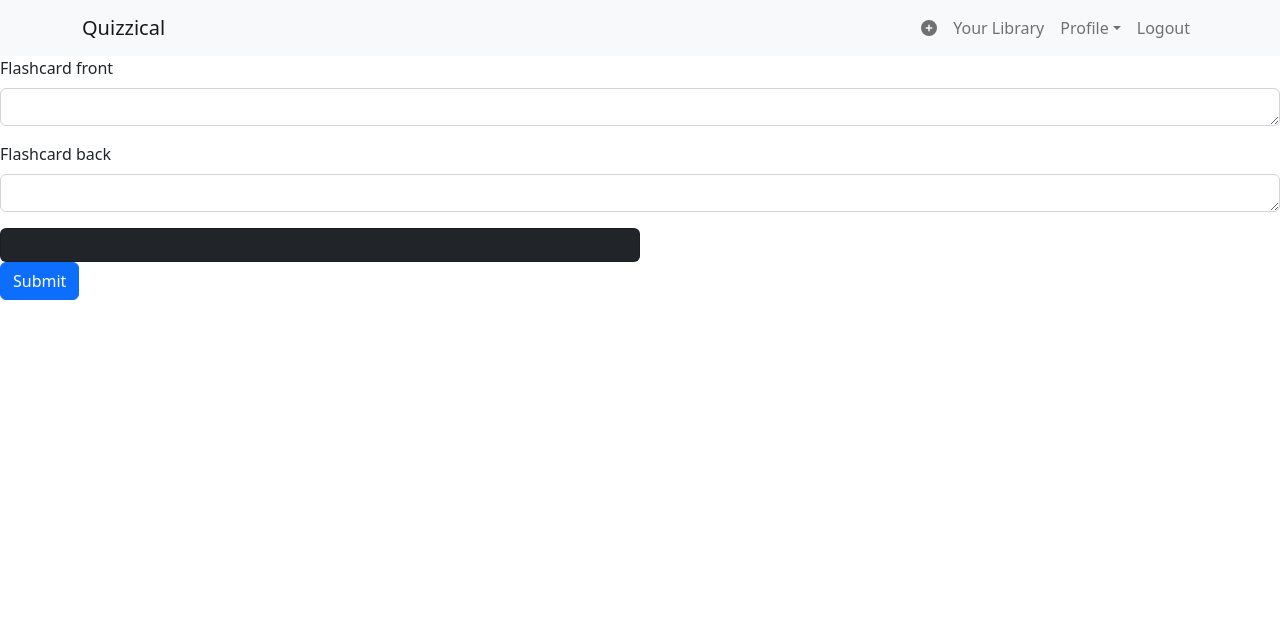
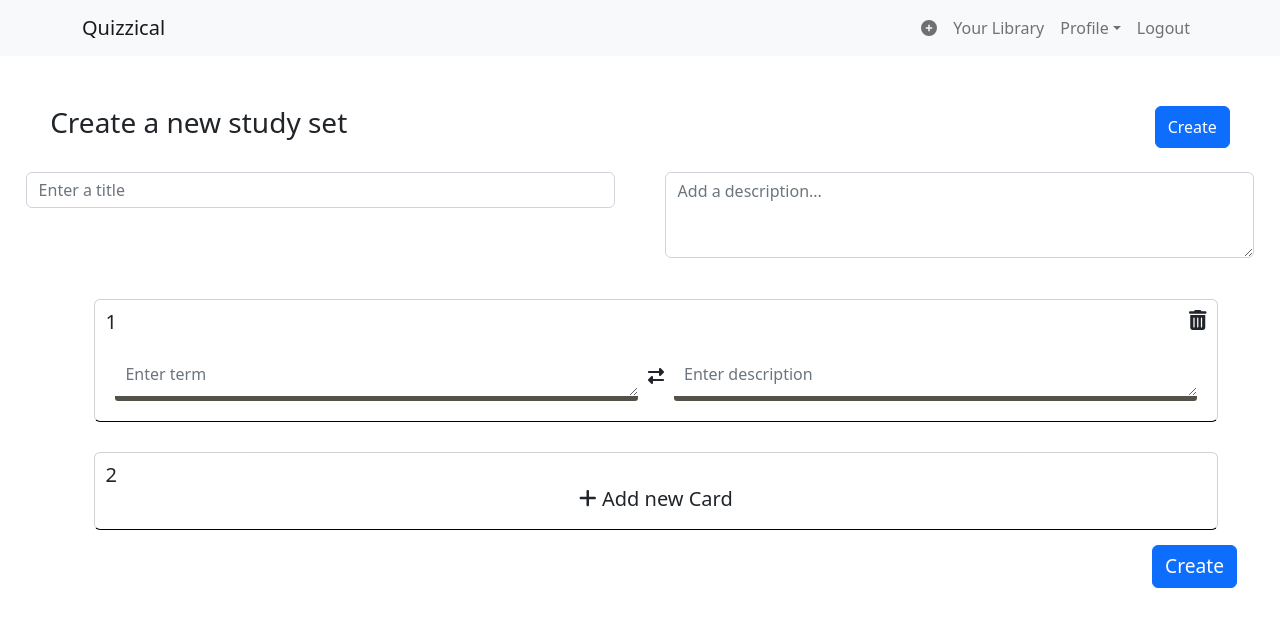
Before and after one commit to miaju/flashcards, a React (Create React App) app in the folder react_app/: page /new in a window 1280 px wide. Shown: the top 626 px of the page. Built offline with nearby package versions, Linux system fonts and the light colour scheme.

Commit message:
finish creating the new study set form and initial styling (#8)
* make new card list componenet

* connect new cards and new card list componenets' states

* finish initial new set component + styling

```diff
--- a/react_app/src/App.js
+++ b/react_app/src/App.js
@@ -6,7 +6,7 @@ import "./App.scss";
 import useAppData from "./hooks/useAppData";
 import NavBar from "./components/Navbar";
 import Home from "./components/Home";
-import { CardList, NewCard } from "./components/Cards/index"
+import { CardList, NewCardList } from "./components/Cards/index"
 import { Login, Logout, Profile } from "./components/User/index";
 
 
@@ -22,7 +22,7 @@ export default function App() {
       <NavBar logout={updateLogout} user={state.user}/>
       <Routes>
         <Route path="/" element={<Home/>}/>
-        <Route path="/new" element={<NewCard/>}/>
+        <Route path="/new" element={<NewCardList/>}/>
         <Route path="/cards" element={<CardList cards={state.curCards} />}/>
         <Route path="/profile" element={<Profile user={state.user} logout={updateLogout} show={state.showLogout}/>}/>
         <Route path="/login" element={<Login/>}/>
--- a/react_app/src/components/Cards/NewCard.js
+++ b/react_app/src/components/Cards/NewCard.js
@@ -1,43 +1,71 @@
 import { useState } from 'react';
-import Button from 'react-bootstrap/Button';
 import Form from 'react-bootstrap/Form';
+import Card from 'react-bootstrap/Card';
+import { FontAwesomeIcon } from '@fortawesome/react-fontawesome'
+import { faRightLeft, faTrashCan } from '@fortawesome/free-solid-svg-icons'
 
-import CardItem from './CardItem';
+import "./NewCard.scss";
 
-export default function NewCard(props) {
-  const [front, setFront] = useState('');
-  const [back, setBack] = useState('');
-  const [clicked, setClicked] = useState(false);
-  const [showErr, setShowErr] = useState(false);
+export default function NewCard({id, state, setState}) {
+  const [card, setCard] = useState({
+    front: '',
+    back: '',
+  });
 
-  const click = () => { setClicked(!clicked) }
+  function updateCardFront(event) {
+    setCard({...card, front: event.target.value});
+    const cards = state.cards;
+    cards[id] = card;
+    setState({
+      ...state,
+      cards,
+      showCardErr: false
+    });
+  }
 
-  function submit() {
-    if (front === '' || back === '') {
-      return setShowErr(true);
-    }
-    console.log(front, back);
+  function updateCardBack(event) {
+    setCard({...card, back: event.target.value});
+    const cards = state.cards;
+    cards[id] = card;
+    setState({
+      ...state,
+      cards,
+      showCardErr: false
+    });
+  }
+
+  function del() {
+    const tempCards = state.cards;
+    const newCount = state.numOfCards -1
+    tempCards.splice(id, 1);
+    setState({
+      ...state,
+      cards: tempCards,
+      numOfCards: newCount
+    })
+  }
+
+  function swap() {
+    const temp = card.front;
+    setCard({
+      ...card,
+      front: card.back,
+      back: temp
+    });
   }
 
   return(
-    <>
-      <div className="form-error">
-        {showErr && "Something went wrong. Please make sure that the inputs are non-empty and try again."}
-      </div>
-      <Form>
-        <Form.Group className="mb-3" controlId="newCard.front">
-          <Form.Label>Flashcard front</Form.Label>
-          <Form.Control value={front} onChange={(event) => {setFront(event.target.value); setShowErr(false)}} as="textarea" rows={1} />
-        </Form.Group>
-        <Form.Group className="mb-3" controlId="newCard.back">
-          <Form.Label>Flashcard back</Form.Label>
-          <Form.Control value={back} onChange={(event) => {setBack(event.target.value); setShowErr(false)}} as="textarea" rows={1} />
-        </Form.Group>
+    <Card id="new-card">
+    <Card.Title>
+      {id + 1}
+      <FontAwesomeIcon id='delete' icon={faTrashCan} onClick={del}/>
+    </Card.Title>
+      <Form id="form">
+        <Form.Control id="input" value={card.front} onChange={(event) => updateCardFront(event)} as="textarea" rows={1} placeholder="Enter term"/>
+        <FontAwesomeIcon id="swap-icon" icon={faRightLeft} onClick={swap}/>
+        <Form.Control id="input" value={card.back} onChange={(event) => updateCardBack(event)} as="textarea" rows={1} placeholder="Enter description"/>
       </Form>
-      <CardItem card={{front, back}} clicked={clicked} click={click}/>
-      <Button variant="primary" onClick={submit}>
-        Submit
-      </Button>
-    </>
-  );
-};
+    </Card>
+
+  )
+}
--- a/react_app/src/components/Cards/NewCard.scss
+++ b/react_app/src/components/Cards/NewCard.scss
@@ -0,0 +1,51 @@
+#new-card {
+  padding: 10px;
+  margin: 15px;
+  border-bottom: 1px solid black;
+  width: 90%;
+  &:hover{
+    cursor: default;
+  }
+
+  #delete:hover{
+    transform: scale(1.1);
+    color:#9c50cf;
+    cursor: pointer;
+  }
+
+  #input {
+    display: flex;
+    padding: 10px;
+    margin: 10px 0;
+    border: 0;
+    outline: none;
+    box-shadow: none;
+    border-bottom: 5px solid #545149;
+    border-radius: 3px;
+    width: 80%;
+    resize: vertical;
+    &:hover{
+      transform: scale(1.01);
+      border-bottom: 5px solid #9c50cf;
+    }
+  }
+  .card-title {
+    display: flex;
+    justify-content: space-between;
+  }
+
+  #form{
+    display: flex;
+    justify-content: center;
+    align-items: center;
+    margin: 5px;
+    * {
+      margin: 5px;
+    }
+    #swap-icon:hover {
+      transform: scale(1.1);
+      color:#9c50cf;
+      cursor: pointer;
+    }
+  }
+}
--- /dev/null
+++ b/react_app/src/components/Cards/NewCardList.js
@@ -0,0 +1,93 @@
+import { useEffect, useState } from "react";
+import Button from 'react-bootstrap/Button';
+import Form from 'react-bootstrap/Form';
+import Card from 'react-bootstrap/Card';
+
+import { FontAwesomeIcon } from '@fortawesome/react-fontawesome'
+import { faPlus } from '@fortawesome/free-solid-svg-icons'
+
+import NewCard from './NewCard';
+import "./NewCardList.scss";
+
+export default function NewCardList() {
+  const [state, setState] = useState({
+    numOfCards: 1,
+    cards: [{front: "", back: ""}],
+    showCardErr: false,
+    showTitleErr: false,
+    title: "",
+    description: ""
+  });
+
+  function addCard() {
+    const tempCards = state.cards;
+    tempCards.push({front: "", back: ""})
+    setState({...state, showCardErr: false, cards: tempCards, numOfCards: state.numOfCards + 1})
+  }
+  function renderCards(cards) {
+    for (let i = 0; i < state.numOfCards; i++) {
+      cards[i] = (<NewCard key={i} id={i} state={state} setState={setState}/>)
+    }
+  }
+  const cards = []
+  renderCards(cards);
+
+  useEffect(() => {
+    renderCards(cards)
+  }, [state]);
+
+  function checkCards() {
+    // console.log(state.cards);
+    for (let i of state.cards) {
+      if (i.front === "" || i.back === "") {
+        return false;
+      }
+    }
+    return true;
+  }
+
+  function submit() {
+    if (state.title === "") {
+      return setState({...state, showTitleErr: true})
+    } else if (!checkCards()){
+      return setState({...state, showCardErr: true});
+    } else {
+      console.log(state)
+    }
+  };
+
+  return(
+    <div>
+      <div id="top">
+        <div id="info">
+          <h3>Create a new study set</h3>
+          <Button onClick={submit}>Create</Button>
+        </div>
+        <Form id="title-descrip">
+          <Form.Control className="title" value={state.title} placeholder="Enter a title" onChange={(event) => setState({...state, showTitleErr: false,title: event.target.value})}/>
+          <Form.Control value={state.description} placeholder="Add a description..." as="textarea" rows={3} onChange={(event) => setState({...state, description: event.target.value})}/>
+        </Form>
+      </div>
+      {(state.showCardErr || state.showTitleErr) && <div className="form-error">
+        <h6>Uh-Oh! Can't create new study set:
+        {state.showCardErr && " All terms and descriptions have to be non-empty."}
+        {state.showTitleErr && " Title is required."}
+        </h6>
+      </div>}
+      <ul id="new-cards">
+        {cards}
+        <Card id="add-new-card">
+          <Card.Title>
+            {state.numOfCards + 1}
+            <div id="add" >
+              <div id="add-text" onClick={addCard} >
+                <FontAwesomeIcon icon={faPlus}/> Add new Card
+              </div>
+            </div>
+          </Card.Title>
+        </Card>
+      </ul>
+      <Button id="bottom-create-btn" onClick={submit}>Create</Button>
+    </div>
+  )
+};
--- /dev/null
+++ b/react_app/src/components/Cards/NewCardList.scss
@@ -0,0 +1,69 @@
+#add-new-card {
+  padding: 10px;
+  margin: 15px;
+  border-bottom: 1px solid black;
+  width: 90%;
+  &:hover{
+    cursor: default;
+  }
+  #add{
+    display: flex;
+    justify-content: space-around;
+    #add-text:hover{
+      transform: scale(1.1);
+      color:#9c50cf;
+      cursor: pointer;
+    }
+  }
+}
+
+#top{
+  display: flex;
+  flex-direction: column;
+  justify-content: space-between;
+  width: 100%;
+  padding: 2%;
+  #info{
+    display: flex;
+    justify-content: space-between;
+    width: 100%;
+    justify-self: center;
+    padding: 2%;
+  }
+  #title-descrip{
+    display: flex;
+    justify-content: space-between;
+    *{
+      width: 48%;
+    }
+    .title {
+      height: 52%;
+    }
+  }
+}
+
+#bottom-create-btn{
+  font-size: larger;
+  position: relative;
+  left: 90%;
+  margin-right: 5%;
+}
+
+#new-cards{
+  display: flex;
+  flex-direction: column;
+  align-items: center;
+  margin: auto;
+}
+
+.form-error{
+  display: flex;
+  margin-left: 5%;
+  h6 {
+    padding: 5px;
+    color: red;
+    border: 1px solid red;
+    border-radius: 3px;
+  }
+
+}
--- a/react_app/src/components/Cards/index.js
+++ b/react_app/src/components/Cards/index.js
@@ -1,9 +1,9 @@
 import CardItem from "./CardItem";
 import CardList from "./CardList";
-import NewCard from "./NewCard";
+import NewCardList from "./NewCardList";
 
 export  {
   CardItem,
   CardList,
-  NewCard
+  NewCardList
 }
--- a/react_app/src/hooks/useAppData.js
+++ b/react_app/src/hooks/useAppData.js
@@ -17,13 +17,14 @@ export default function useAppData() {
   const [state, setState] = useState({
     user: testUser,
     curCards: testCards,
-    showLogout: false
+    showLogout: false,
+    newCards: []
   });
 
   const updateLogout = show => setState({...state, showLogout: show});
 
   return {
     state,
-    updateLogout
+    updateLogout,
   }
 }
```
